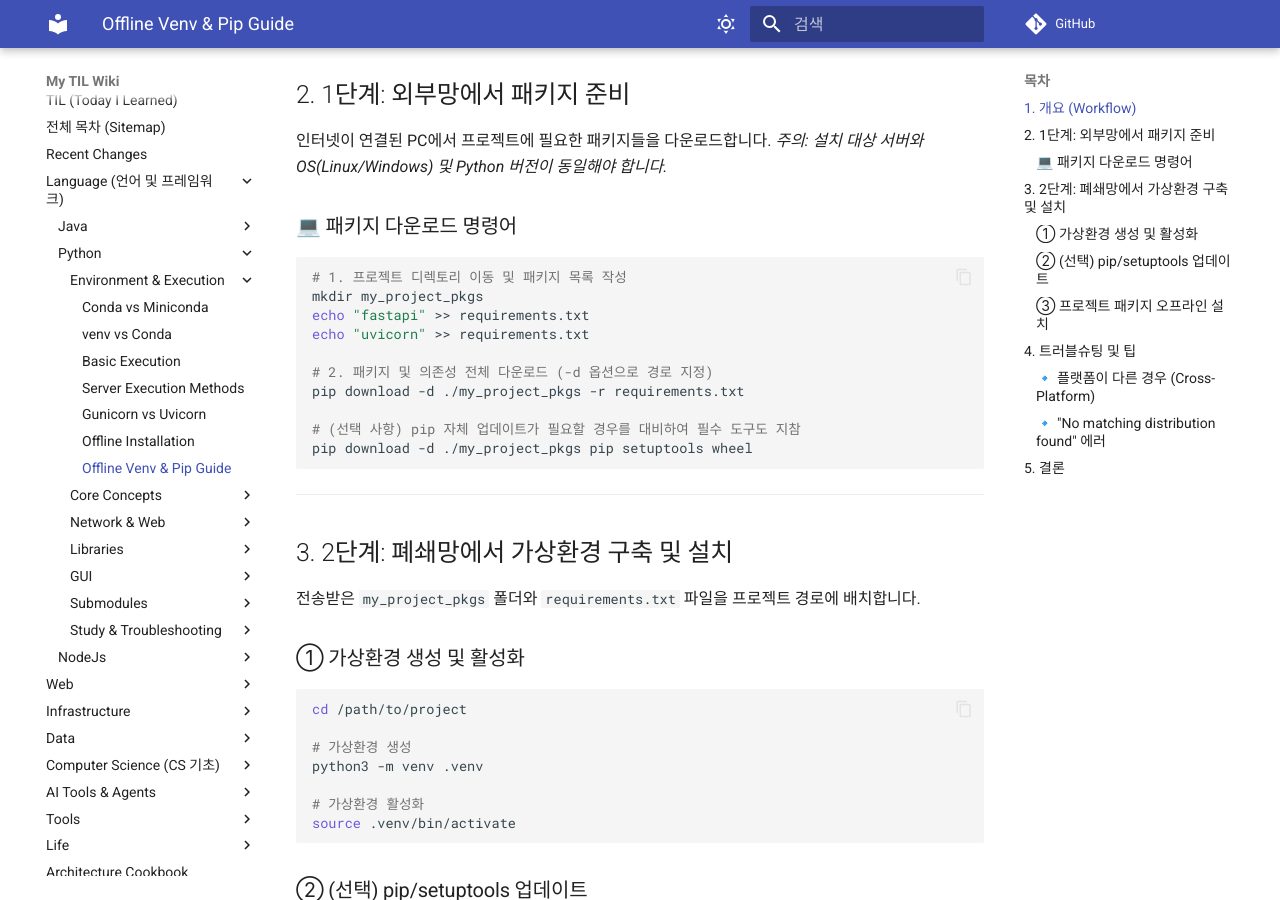
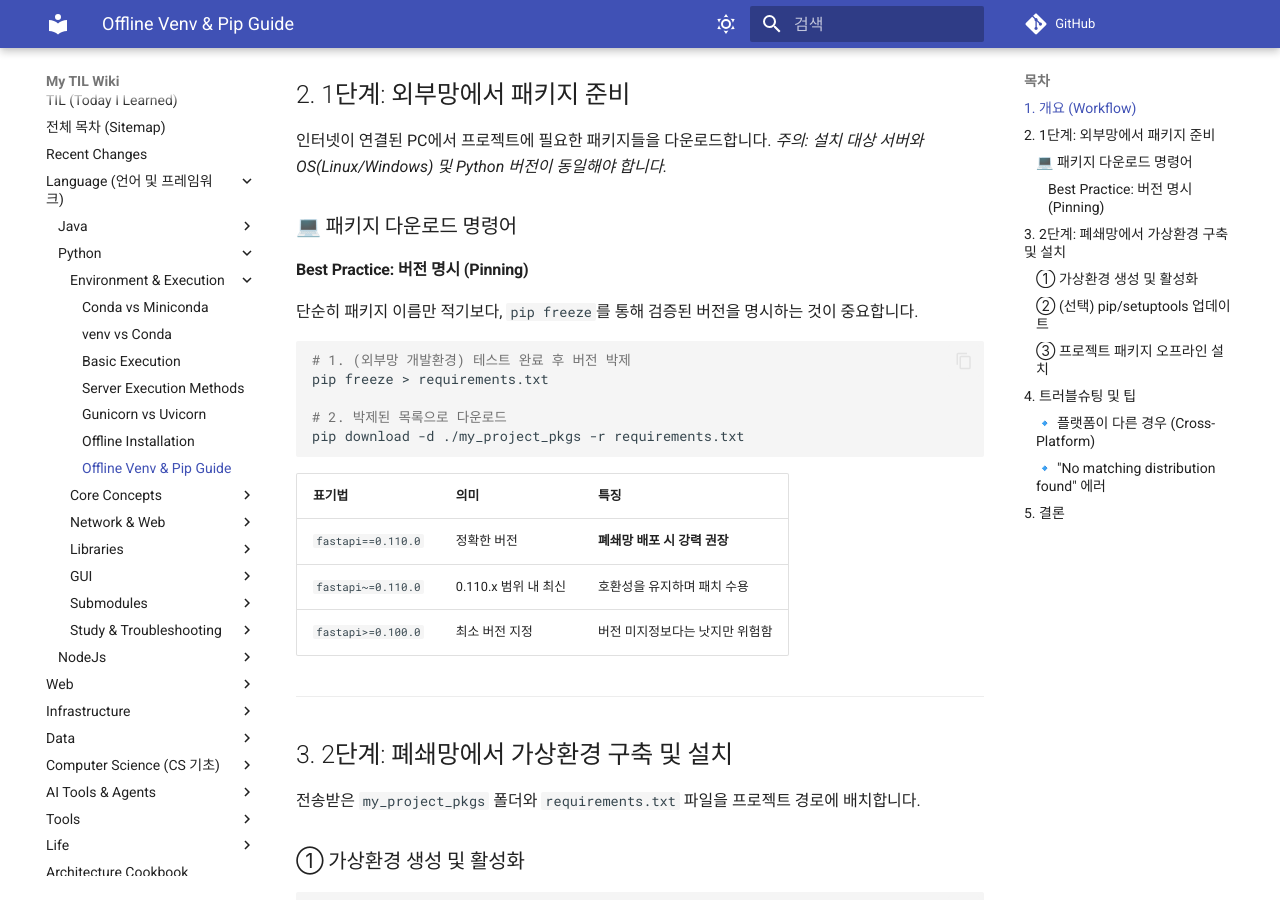
Before and after one commit to DevDooly/TIL, an MkDocs documentation site: the page built from docs/Language/Python/Offline_Venv_Pip_Guide.md, in a window 1280 px wide and 900 px high, scrolled down 471 px. Built offline with MkDocs 1.6.1 and Material for MkDocs 9.7.7, drawn with Linux system fonts in a browser that asks for light colours; comment, search, counter and statistics services are not loaded.

Commit message:
docs: 오프라인 설치 가이드에 pip 버전 관리 베스트 프랙티스 추가

````diff
--- a/docs/Language/Python/Offline_Venv_Pip_Guide.md
+++ b/docs/Language/Python/Offline_Venv_Pip_Guide.md
@@ -18,18 +18,22 @@
 *주의: 설치 대상 서버와 OS(Linux/Windows) 및 Python 버전이 동일해야 합니다.*
 
 ### 💻 패키지 다운로드 명령어
+
+#### **Best Practice: 버전 명시 (Pinning)**
+단순히 패키지 이름만 적기보다, `pip freeze`를 통해 검증된 버전을 명시하는 것이 중요합니다.
 ```bash
-# 1. 프로젝트 디렉토리 이동 및 패키지 목록 작성
-mkdir my_project_pkgs
-echo "fastapi" >> requirements.txt
-echo "uvicorn" >> requirements.txt
+# 1. (외부망 개발환경) 테스트 완료 후 버전 박제
+pip freeze > requirements.txt
 
-# 2. 패키지 및 의존성 전체 다운로드 (-d 옵션으로 경로 지정)
+# 2. 박제된 목록으로 다운로드
 pip download -d ./my_project_pkgs -r requirements.txt
+```
 
-# (선택 사항) pip 자체 업데이트가 필요할 경우를 대비하여 필수 도구도 지참
-pip download -d ./my_project_pkgs pip setuptools wheel
-```
+| 표기법 | 의미 | 특징 |
+| :--- | :--- | :--- |
+| `fastapi==0.110.0` | 정확한 버전 | **폐쇄망 배포 시 강력 권장** |
+| `fastapi~=0.110.0` | 0.110.x 범위 내 최신 | 호환성을 유지하며 패치 수용 |
+| `fastapi>=0.100.0` | 최소 버전 지정 | 버전 미지정보다는 낫지만 위험함 |
 
 ---
 
````
Also changed, not shown: README.md (+1 -1 lines), docs/Recent_Changes.md (+1 -1 lines).
